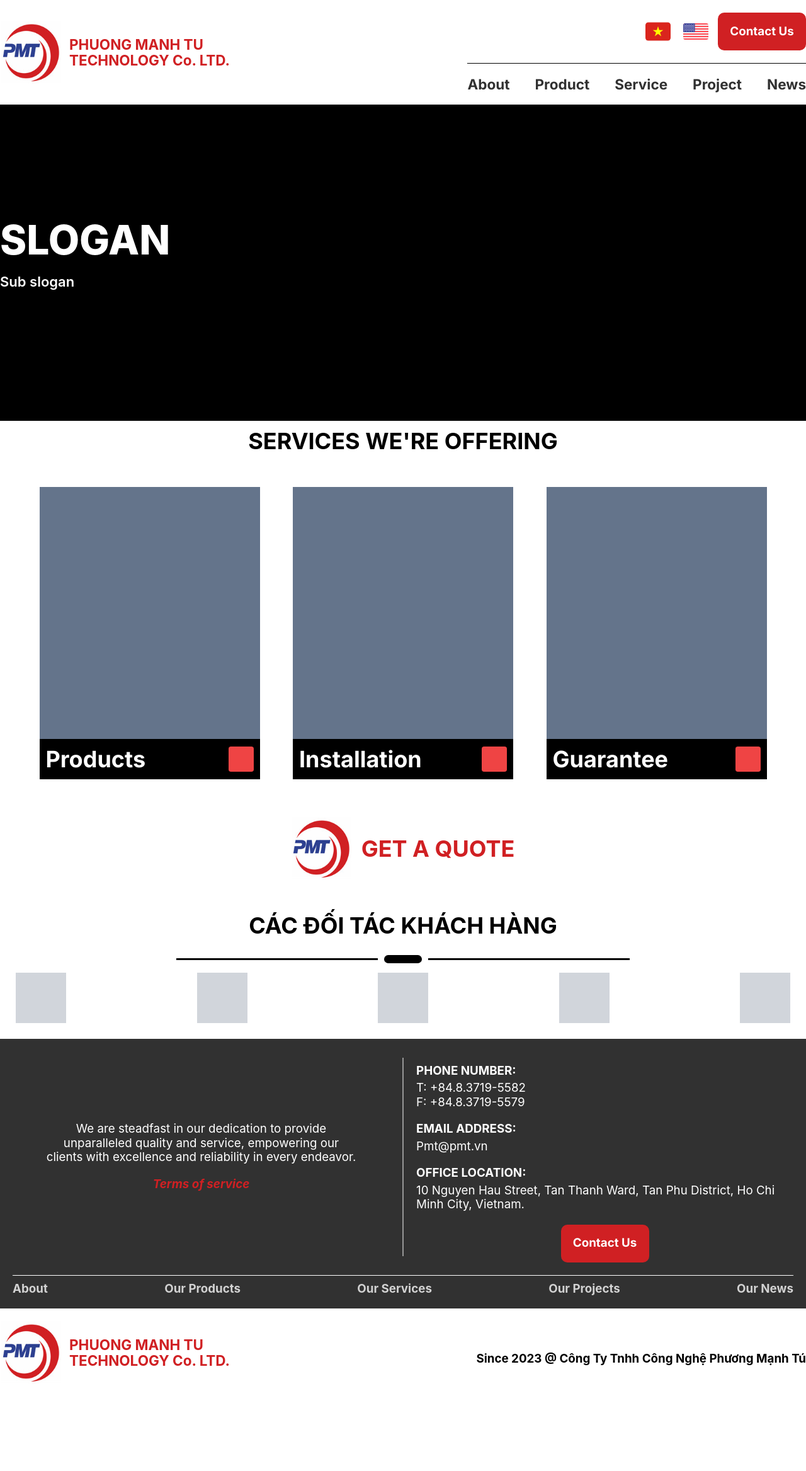
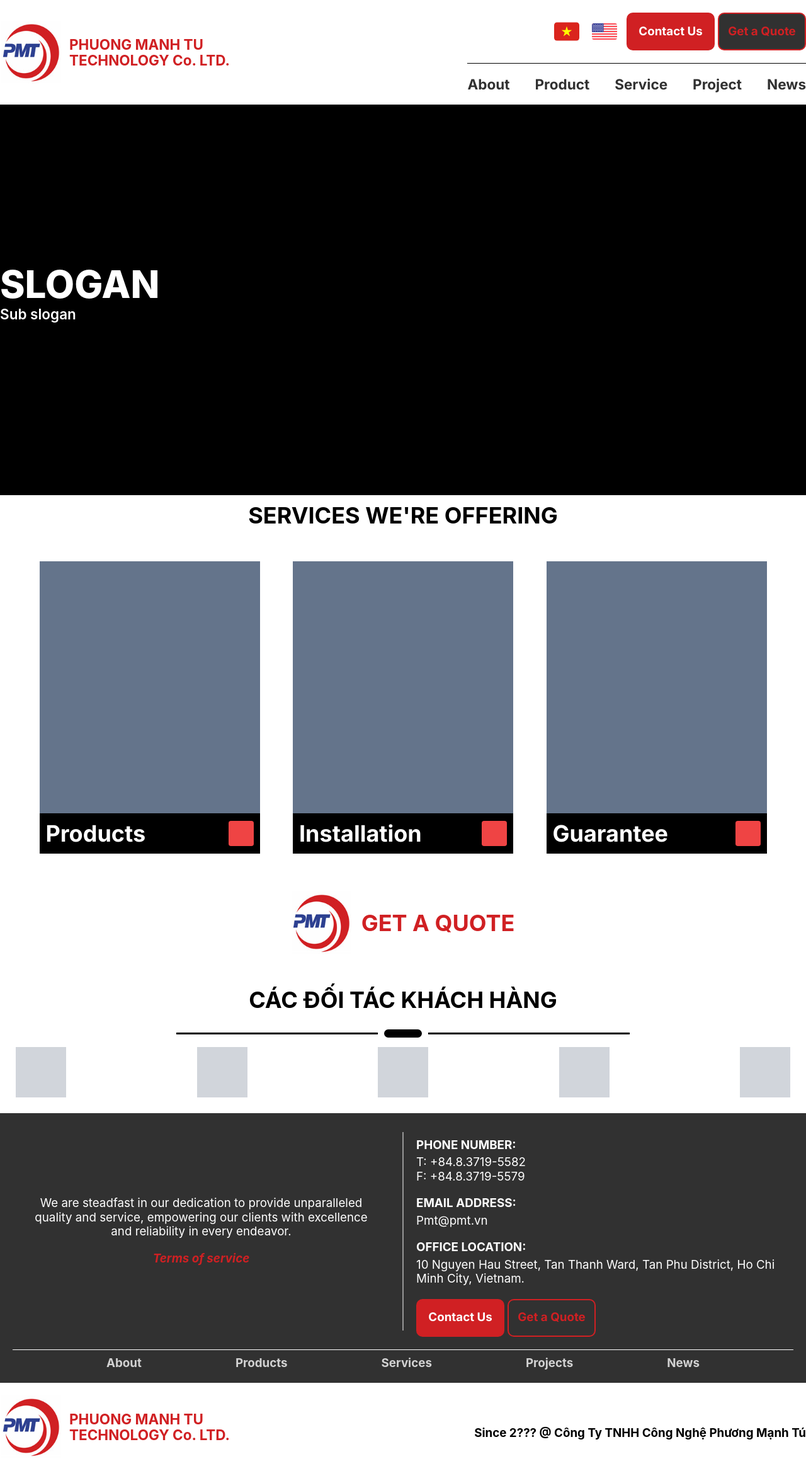
Before and after one commit to WangTris/PMT_Web, a React (Create React App) app: page /products in a window 1280 px wide. Shown: the whole page at 63% size. Before the commit the page ends 2217 px from the top, so only its background shows below. Built offline with nearby package versions, Linux system fonts and the light colour scheme.

Commit message:
Responsive

```diff
--- a/src/Components/Contact/Contact.js
+++ b/src/Components/Contact/Contact.js
@@ -6,7 +6,7 @@ const Contact = () => {
       <div className="flex flex-col justify-between md:flex-row">
         {/* Left Column */}
         <div className="flex flex-1 flex-col items-center justify-center gap-8 text-3xl">
-          <p className="px-20 text-center">
+          <p className="px-12 text-center">
             We are steadfast in our dedication to provide unparalleled quality
             and service, empowering our clients with excellence and reliability
             in every endeavor.
@@ -44,32 +44,39 @@ const Contact = () => {
               Minh City, Vietnam.
             </p>
           </div>
-          <div className="mt-8 flex items-center justify-center">
-            <button className="flex h-24 w-56 items-center justify-center rounded-2xl bg-primary px-4 py-2 text-white transition-colors hover:bg-primary/80">
-              <span className="font-primary text-3xl font-bold text-white">
-                Contact Us
-              </span>
-            </button>
+          <div className="mt-8 flex items-center justify-center md:justify-start">
+            <div className="flex space-x-2">
+              <button className="flex h-24 w-56 items-center justify-center rounded-2xl bg-primary px-4 py-2 transition-colors hover:bg-primary/60">
+                <span className="font-primary text-3xl font-bold text-white">
+                  Contact Us
+                </span>
+              </button>
+              <button className="flex h-24 w-56 items-center justify-center rounded-2xl border-2 border-primary bg-accent px-4 py-2 transition-colors hover:bg-accent/70">
+                <span className="font-primary text-3xl font-bold text-primary">
+                  Get a Quote
+                </span>
+              </button>
+            </div>
           </div>
         </div>
       </div>
 
       {/* Bottom Links */}
-      <div className="mt-8 flex justify-between border-t border-white pt-4 text-xl font-bold text-accent2 md:text-3xl">
+      <div className="mt-8 flex justify-evenly border-t border-white pt-4 text-xl font-bold text-accent2 md:text-3xl">
         <a href="#" className="hover:underline">
           About
         </a>
         <a href="#" className="hover:underline">
-          Our Products
+          Products
         </a>
         <a href="#" className="hover:underline">
-          Our Services
+          Services
         </a>
         <a href="#" className="hover:underline">
-          Our Projects
+          Projects
         </a>
         <a href="#" className="hover:underline">
-          Our News
+          News
         </a>
       </div>
     </div>
--- a/src/Components/Footer/Footer.js
+++ b/src/Components/Footer/Footer.js
@@ -19,7 +19,7 @@ const Footer = () => {
           {/* Company age */}
           <div className="text-center sm:mt-8">
             <span className="text-center text-2xl font-bold md:text-3xl">
-              Since 2023 @ Công Ty Tnhh Công Nghệ Phương Mạnh Tú
+              Since 2??? @ Công Ty TNHH Công Nghệ Phương Mạnh Tú
             </span>
           </div>
         </div>
--- a/src/Components/Header/Header.js
+++ b/src/Components/Header/Header.js
@@ -21,15 +21,22 @@ const Header = () => {
           {/* Languages and Navbar */}
           <div className="flex flex-col">
             <div className="flex items-center justify-between space-x-2 md:justify-end">
-              <div className="flex  ">
+              <div className="flex">
                 <VnFlag className="h-16 w-24" />
                 <UsFlag className="h-16 w-24" />
               </div>
-              <button className="flex h-24 w-56 items-center justify-center rounded-2xl bg-primary px-4 py-2 text-white transition-colors hover:bg-primary/80">
-                <span className="font-primary text-3xl font-bold text-white">
-                  Contact Us
-                </span>
-              </button>
+              <div className="flex space-x-2">
+                <button className="flex h-24 w-56 items-center justify-center rounded-2xl bg-primary px-4 py-2 transition-colors hover:bg-primary/60">
+                  <span className="font-primary text-3xl font-bold text-white">
+                    Contact Us
+                  </span>
+                </button>
+                <button className="flex h-24 w-56 items-center justify-center rounded-2xl border-2 border-primary bg-accent px-4 py-2 transition-colors hover:bg-accent/70">
+                  <span className="font-primary text-3xl font-bold text-primary">
+                    Get a Quote
+                  </span>
+                </button>
+              </div>
             </div>
             <hr className="my-8 h-px border-0 bg-black" />
             <div className="flex justify-center space-x-16 font-primary text-2xl font-bold md:justify-end md:text-4xl">
--- a/src/Pages/Home/Banner/Banner.js
+++ b/src/Pages/Home/Banner/Banner.js
@@ -2,14 +2,26 @@ import React from "react";
 
 const Banner = () => {
   return (
-    <section className="flex h-[502px] items-center justify-center bg-black">
-      <div className="container mx-auto space-y-16 text-white">
-        <h1 className="text-[64px] font-extrabold uppercase leading-8">
-          slogan
-        </h1>
-        <p className="text-[22px] font-semibold">Sub slogan</p>
-      </div>
-    </section>
+    <>
+      <section className="absolute left-0 flex min-h-[65vh] w-screen items-center justify-center bg-black text-left text-white md:min-h-[77.5vh] md:justify-start">
+        <div className="container mx-auto flex flex-col">
+          {/* <div
+          className="absolute left-[2rem] top-[2rem] h-[65vh] w-full bg-gradient-to-r from-gray-900 to-black"
+          style={{ transform: "skewY(-12deg)", transformOrigin: "0 0" }}
+        ></div> */}
+
+          {/* Slogan */}
+          <div className="space-y-10">
+            <h1 className="text-8xl font-extrabold uppercase leading-8">
+              slogan
+            </h1>
+            <p className="text-4xl font-semibold">Sub slogan</p>
+          </div>
+        </div>
+      </section>
+      {/* Spacer element to reserve space in the document flow */}
+      <div className="min-h-[65vh] md:min-h-[77.5vh]" />
+    </>
   );
 };
 
```
